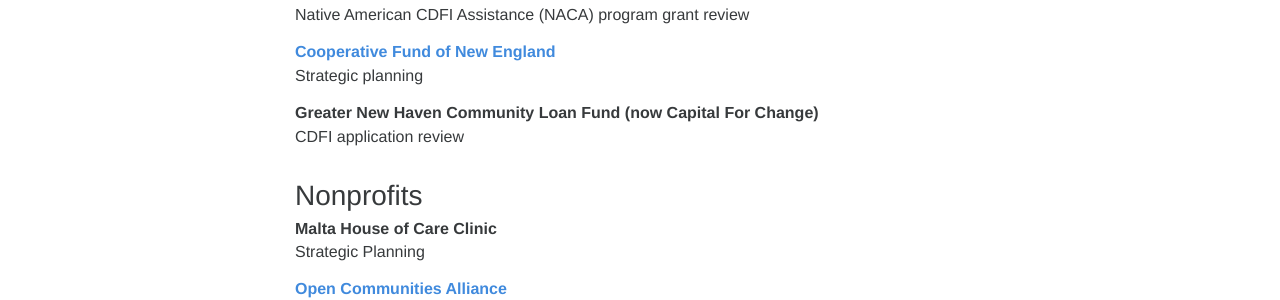
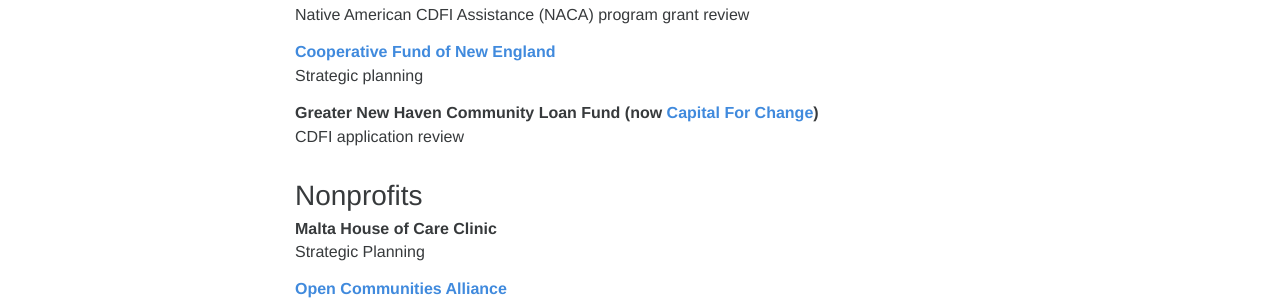
Before and after one commit to ClaireMorduch/clairemorduch, a Jekyll site: the page built from clients.md, in a window 1280 px wide. Shown: the part 725-1025 px from the top of the page. Built offline with Jekyll 4.4.1, drawn with Linux system fonts in a browser that asks for light colours; part of the change alters nothing that is shown.

```diff
--- a/clients.md
+++ b/clients.md
@@ -21,7 +21,7 @@ Native American CDFI Assistance (NACA) program grant review
 ##### [Cooperative Fund of New England](http://www.cooperativefund.org)
 Strategic planning
 
-##### Greater New Haven Community Loan Fund (now Capital For Change)
+##### Greater New Haven Community Loan Fund (now [Capital For Change](http://www.capitalforchange.org))
 CDFI application review
 
 
```
